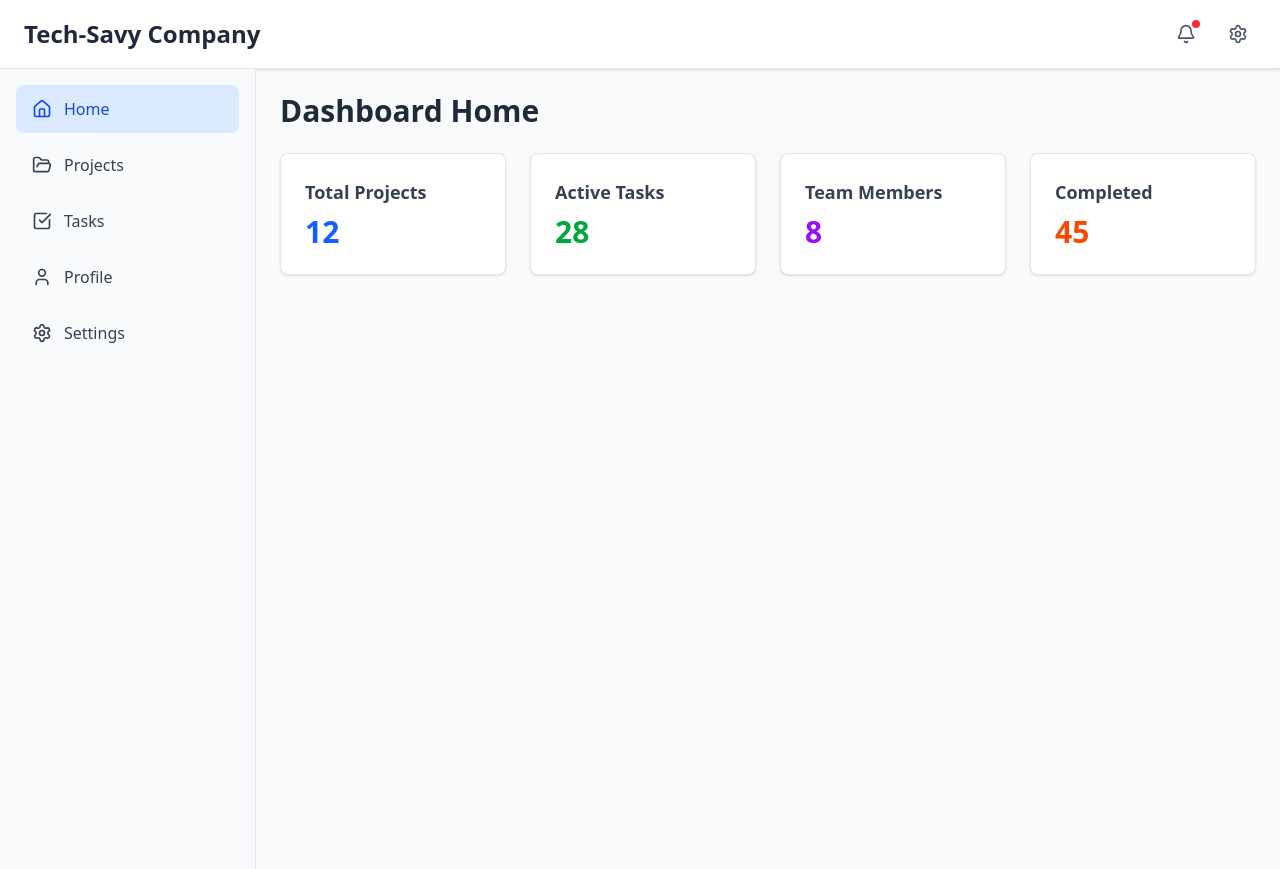
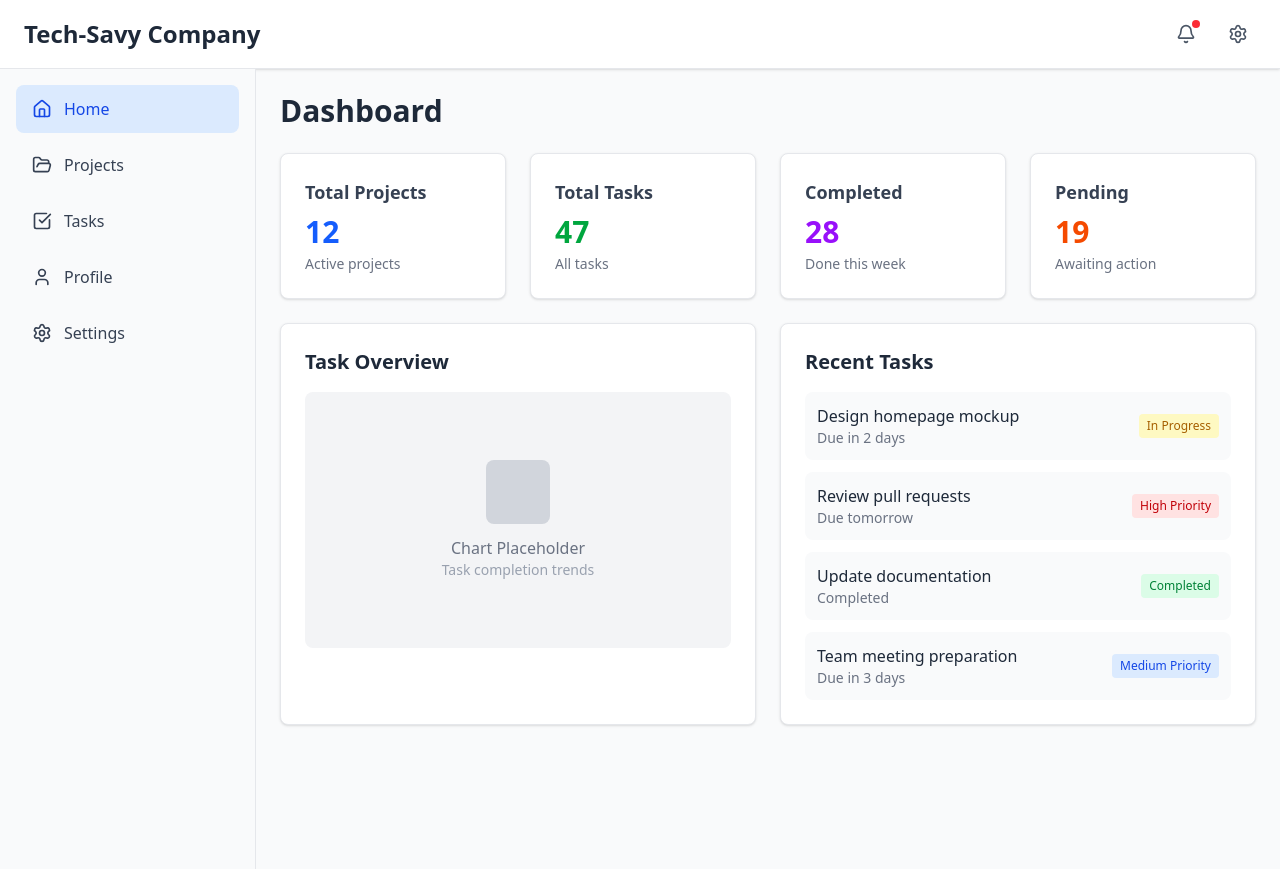
Before and after one commit to FeruzyNtillah/Team-Tasks-Dashboard, a React (Vite) app: page / in a window 1280 px wide. Built offline with nearby package versions, Linux system fonts and the light colour scheme.

Commit message:
Dashboard

```diff
--- a/src/pages/Home.tsx
+++ b/src/pages/Home.tsx
@@ -3,23 +3,92 @@ import React from 'react';
 const Home: React.FC = () => {
   return (
     <div className="space-y-6">
-      <h2 className="text-3xl font-bold text-gray-800">Dashboard Home</h2>
+      <h2 className="text-3xl font-bold text-gray-800">Dashboard</h2>
+
+      {/* Stats Cards */}
       <div className="grid grid-cols-1 md:grid-cols-2 lg:grid-cols-4 gap-6">
         <div className="bg-white p-6 rounded-lg shadow-sm border border-gray-200">
-          <h3 className="text-lg font-semibold text-gray-700">Total Projects</h3>
-          <p className="text-3xl font-bold text-blue-600 mt-2">12</p>
+          <h3 className="text-lg font-semibold text-gray-700 mb-2">Total Projects</h3>
+          <p className="text-3xl font-bold text-blue-600">12</p>
+          <p className="text-sm text-gray-500 mt-1">Active projects</p>
         </div>
+
         <div className="bg-white p-6 rounded-lg shadow-sm border border-gray-200">
-          <h3 className="text-lg font-semibold text-gray-700">Active Tasks</h3>
-          <p className="text-3xl font-bold text-green-600 mt-2">28</p>
+          <h3 className="text-lg font-semibold text-gray-700 mb-2">Total Tasks</h3>
+          <p className="text-3xl font-bold text-green-600">47</p>
+          <p className="text-sm text-gray-500 mt-1">All tasks</p>
         </div>
+
         <div className="bg-white p-6 rounded-lg shadow-sm border border-gray-200">
-          <h3 className="text-lg font-semibold text-gray-700">Team Members</h3>
-          <p className="text-3xl font-bold text-purple-600 mt-2">8</p>
+          <h3 className="text-lg font-semibold text-gray-700 mb-2">Completed</h3>
+          <p className="text-3xl font-bold text-purple-600">28</p>
+          <p className="text-sm text-gray-500 mt-1">Done this week</p>
         </div>
+
         <div className="bg-white p-6 rounded-lg shadow-sm border border-gray-200">
-          <h3 className="text-lg font-semibold text-gray-700">Completed</h3>
-          <p className="text-3xl font-bold text-orange-600 mt-2">45</p>
+          <h3 className="text-lg font-semibold text-gray-700 mb-2">Pending</h3>
+          <p className="text-3xl font-bold text-orange-600">19</p>
+          <p className="text-sm text-gray-500 mt-1">Awaiting action</p>
+        </div>
+      </div>
+
+      <div className="grid grid-cols-1 lg:grid-cols-2 gap-6">
+        {/* Chart Placeholder */}
+        <div className="bg-white p-6 rounded-lg shadow-sm border border-gray-200">
+          <h3 className="text-xl font-semibold text-gray-800 mb-4">Task Overview</h3>
+          <div className="h-64 bg-gray-100 rounded-lg flex items-center justify-center">
+            <div className="text-center">
+              <div className="w-16 h-16 bg-gray-300 rounded-lg mx-auto mb-3"></div>
+              <p className="text-gray-500">Chart Placeholder</p>
+              <p className="text-sm text-gray-400">Task completion trends</p>
+            </div>
+          </div>
+        </div>
+
+        {/* Recent Tasks Placeholder */}
+        <div className="bg-white p-6 rounded-lg shadow-sm border border-gray-200">
+          <h3 className="text-xl font-semibold text-gray-800 mb-4">Recent Tasks</h3>
+          <div className="space-y-3">
+            <div className="p-3 bg-gray-50 rounded-lg">
+              <div className="flex items-center justify-between">
+                <div>
+                  <p className="font-medium text-gray-800">Design homepage mockup</p>
+                  <p className="text-sm text-gray-500">Due in 2 days</p>
+                </div>
+                <span className="px-2 py-1 bg-yellow-100 text-yellow-700 text-xs rounded">In Progress</span>
+              </div>
+            </div>
+
+            <div className="p-3 bg-gray-50 rounded-lg">
+              <div className="flex items-center justify-between">
+                <div>
+                  <p className="font-medium text-gray-800">Review pull requests</p>
+                  <p className="text-sm text-gray-500">Due tomorrow</p>
+                </div>
+                <span className="px-2 py-1 bg-red-100 text-red-700 text-xs rounded">High Priority</span>
+              </div>
+            </div>
+
+            <div className="p-3 bg-gray-50 rounded-lg">
+              <div className="flex items-center justify-between">
+                <div>
+                  <p className="font-medium text-gray-800">Update documentation</p>
+                  <p className="text-sm text-gray-500">Completed</p>
+                </div>
+                <span className="px-2 py-1 bg-green-100 text-green-700 text-xs rounded">Completed</span>
+              </div>
+            </div>
+
+            <div className="p-3 bg-gray-50 rounded-lg">
+              <div className="flex items-center justify-between">
+                <div>
+                  <p className="font-medium text-gray-800">Team meeting preparation</p>
+                  <p className="text-sm text-gray-500">Due in 3 days</p>
+                </div>
+                <span className="px-2 py-1 bg-blue-100 text-blue-700 text-xs rounded">Medium Priority</span>
+              </div>
+            </div>
+          </div>
         </div>
       </div>
     </div>
```
